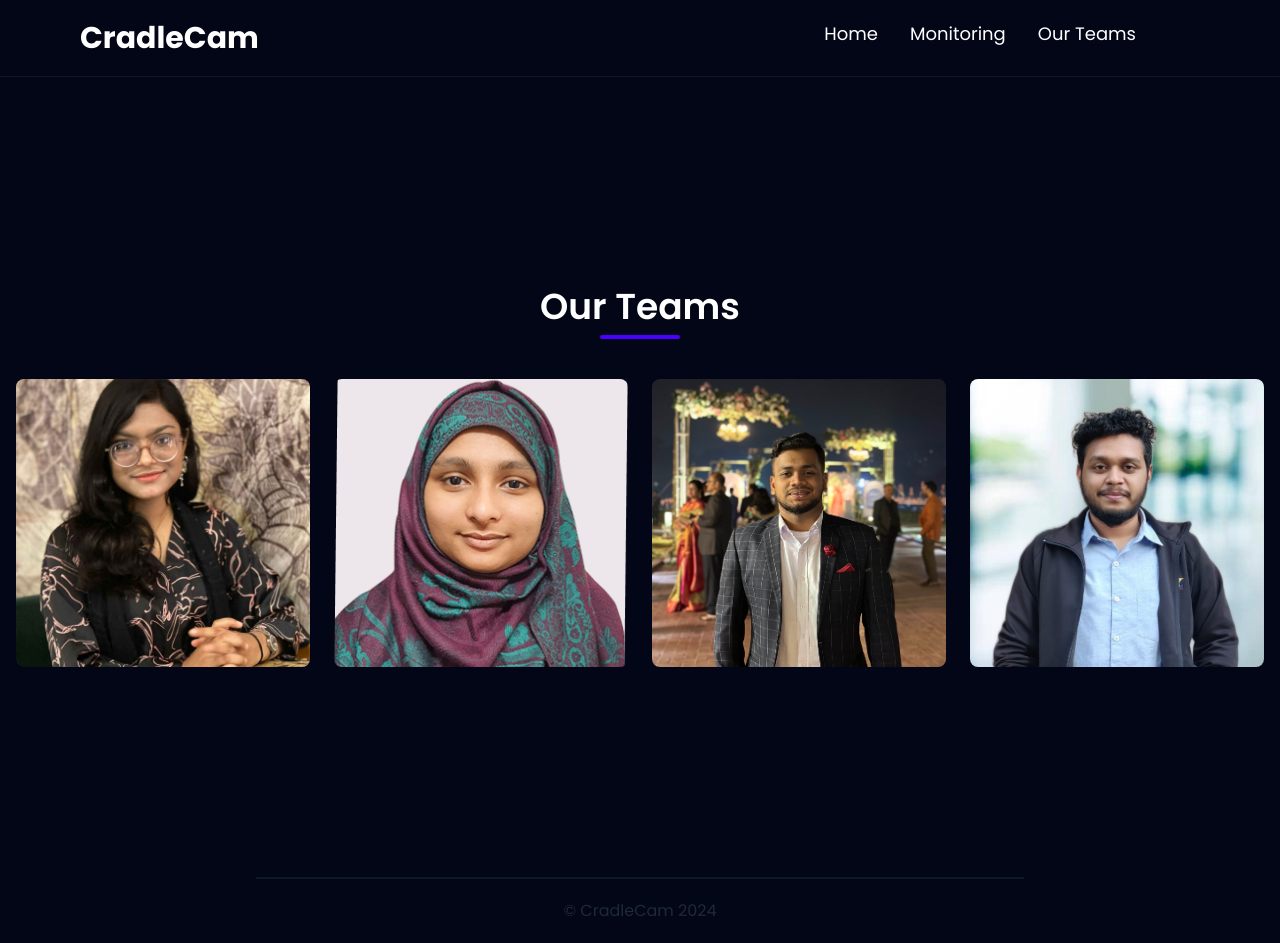
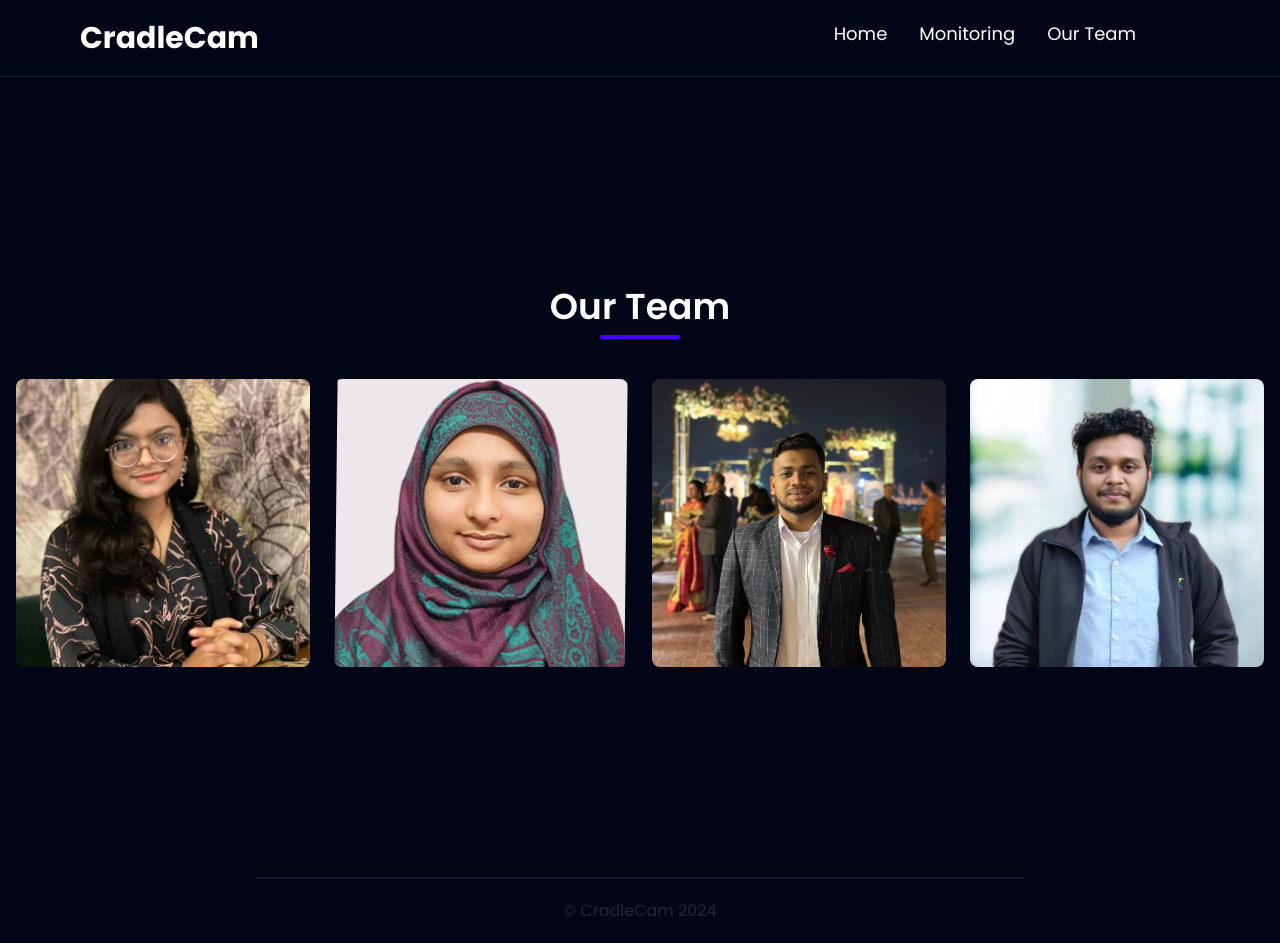
Before and after one commit to shabik-ashab/baby-monitoring-client, a React (Vite) app: page /our_teams in a window 1280 px wide. Built offline with nearby package versions, Linux system fonts and the light colour scheme.

Commit message:
fix name

```diff
--- a/src/Pages/Teams/Teams.jsx
+++ b/src/Pages/Teams/Teams.jsx
@@ -8,7 +8,7 @@ const Teams = () => {
     <div className="min-h-screen flex items-center justify-center py-12">
       <div className="w-full max-w-7xl mx-auto px-4">
         <h2 className="text-4xl font-semibold text-white text-center mb-2">
-          Our Teams
+          Our Team
         </h2>
         <div className="flex justify-center mb-10">
           <div className="bg-primary w-20 h-1 rounded"></div>
--- a/src/components/Menu.jsx
+++ b/src/components/Menu.jsx
@@ -18,7 +18,7 @@ const Menu = () => {
                     <li className="my-4 py-4 border-b border-slate-950 hover:bg-slate-800 hover:rounded">Monitoring</li>
                 </Link>
                 <Link to="our_teams">
-                    <li className="my-4 py-4 border-b border-slate-950 hover:bg-slate-800 hover:rounded">Our Teams</li>
+                    <li className="my-4 py-4 border-b border-slate-950 hover:bg-slate-800 hover:rounded">Our Team</li>
                 </Link>
             </ul>
         </div>
@@ -39,7 +39,7 @@ const Menu = () => {
                     <li className="hover:text-primary transition border-b-2 border-slate-950 hover:border-primary cursor-pointer">Monitoring</li>
                 </Link>
                 <Link to="our_teams">
-                    <li className="hover:text-primary transition border-b-2 border-slate-950 hover:border-primary cursor-pointer">Our Teams</li>
+                    <li className="hover:text-primary transition border-b-2 border-slate-950 hover:border-primary cursor-pointer">Our Team</li>
                 </Link>
             </ul>
                     </div>
```
